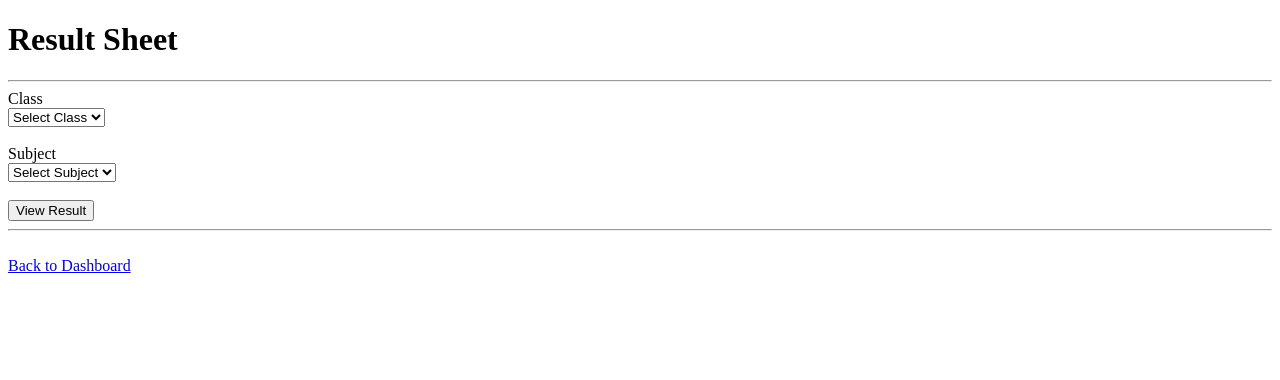
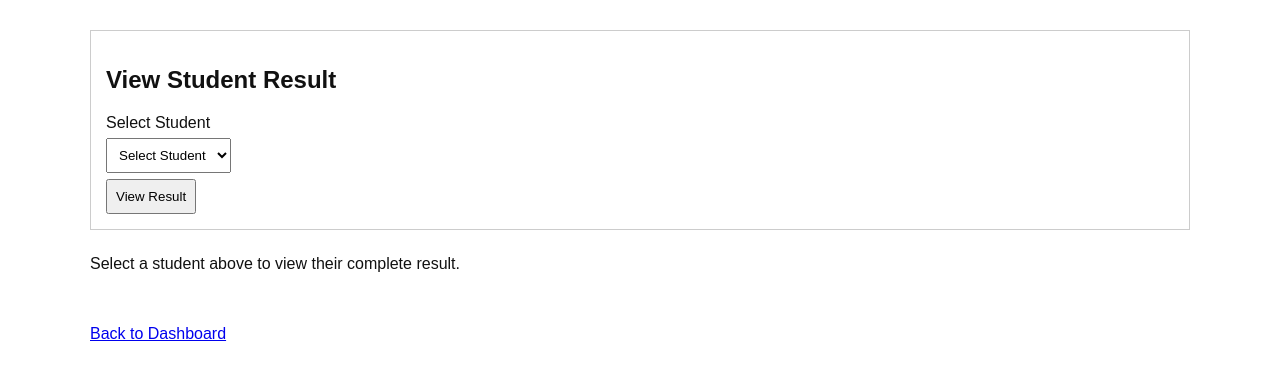
Before and after one commit to timo1456/NIA, a Flask app: template templates/result_sheet.html in a window 1280 px wide. Shown: the top 380 px of the page. Run offline with Flask 3, Linux system fonts and the light colour scheme; the template is opened without the code that fills it, so the values that code supplies are empty.

Commit message:
Create multi-subject student result view

```diff
--- a/templates/result_sheet.html
+++ b/templates/result_sheet.html
@@ -3,106 +3,248 @@
 <head>
     <meta charset="UTF-8">
     <meta name="viewport" content="width=device-width, initial-scale=1.0">
-    <title>Result Sheet</title>
+    <title>Student Result</title>
+
+    <style>
+        body {
+            font-family: Arial, sans-serif;
+            margin: 30px;
+            color: #111;
+        }
+
+        .result-container {
+            max-width: 1100px;
+            margin: auto;
+        }
+
+        .school-header {
+            text-align: center;
+            border-bottom: 3px solid #111;
+            padding-bottom: 15px;
+        }
+
+        .school-header h1 {
+            margin: 0;
+        }
+
+        .school-header h2 {
+            margin: 8px 0 0;
+        }
+
+        .student-info {
+            display: grid;
+            grid-template-columns: repeat(2, 1fr);
+            gap: 8px 30px;
+            margin: 20px 0;
+        }
+
+        .student-info p {
+            margin: 4px 0;
+        }
+
+        .result-table {
+            width: 100%;
+            border-collapse: collapse;
+            margin-top: 15px;
+        }
+
+        .result-table th,
+        .result-table td {
+            border: 1px solid #333;
+            padding: 9px 7px;
+            text-align: center;
+        }
+
+        .result-table th {
+            background: #eee;
+        }
+
+        .result-table th:first-child,
+        .result-table td:first-child {
+            text-align: left;
+        }
+
+        .summary {
+            display: flex;
+            gap: 30px;
+            margin-top: 20px;
+            padding: 15px;
+            border: 1px solid #333;
+        }
+
+        .summary strong {
+            display: block;
+            margin-bottom: 4px;
+        }
+
+        .controls {
+            margin-bottom: 25px;
+            padding: 15px;
+            border: 1px solid #ccc;
+        }
+
+        .controls select,
+        .controls button {
+            padding: 8px;
+            margin-top: 6px;
+        }
+
+        .print-button {
+            margin-top: 20px;
+            padding: 9px 16px;
+        }
+
+        @media print {
+            .controls,
+            .print-button,
+            .back-link {
+                display: none;
+            }
+
+            body {
+                margin: 10px;
+            }
+        }
+
+        @media (max-width: 700px) {
+            .student-info {
+                grid-template-columns: 1fr;
+            }
+
+            .result-table {
+                font-size: 12px;
+            }
+
+            .result-table th,
+            .result-table td {
+                padding: 6px 4px;
+            }
+
+            .summary {
+                flex-direction: column;
+                gap: 10px;
+            }
+        }
+    </style>
 </head>
 <body>
 
-<h1>Result Sheet</h1>
+<div class="result-container">
 
-{% if active_period %}
-    <p><strong>Academic Session:</strong> {{ active_period.academic_session }}</p>
-    <p><strong>Term:</strong> {{ active_period.term }}</p>
-{% endif %}
+    <div class="controls">
+        <h2>View Student Result</h2>
 
-<hr>
+        <form method="GET" action="/result-sheet">
 
-<form method="GET" action="/result-sheet">
-    <label for="class_name">Class</label><br>
+            <label for="student_id">Select Student</label><br>
 
-    <select name="class_name" id="class_name" required>
-        <option value="">Select Class</option>
-        {% for class in classes %}
-            <option value="{{ class }}" {% if class_name == class %}selected{% endif %}>
-                {{ class }}
-            </option>
-        {% endfor %}
-    </select>
+            <select name="student_id" id="student_id" required>
+                <option value="">Select Student</option>
 
-    <br><br>
+                {% for item in available_students %}
+                    <option
+                        value="{{ item.id }}"
+                        {% if selected_student_id == item.id %}selected{% endif %}
+                    >
+                        {{ item.name }} — {{ item.class_name }}
+                    </option>
+                {% endfor %}
+            </select>
 
-    <label for="subject_id">Subject</label><br>
+            <br>
+            <button type="submit">View Result</button>
+        </form>
+    </div>
 
-    <select name="subject_id" id="subject_id" required>
-        <option value="">Select Subject</option>
-        {% for subject in subjects %}
-            <option value="{{ subject.id }}" {% if subject_id == subject.id %}selected{% endif %}>
-                {{ subject.name }}
-            </option>
-        {% endfor %}
-    </select>
+    {% if student %}
 
-    <br><br>
-    <button type="submit">View Result</button>
-</form>
+        <div class="school-header">
+            <h1>NEW INNOVATION ACADEMY</h1>
+            <h2>STUDENT TERMINAL RESULT</h2>
+            <p>
+                {{ active_period.term }} —
+                {{ active_period.academic_session }} ACADEMIC SESSION
+            </p>
+        </div>
 
-<hr>
+        <div class="student-info">
+            <p><strong>Student Name:</strong> {{ student.name }}</p>
+            <p><strong>Student ID:</strong> NIA/{{ "%04d"|format(student.id) }}</p>
+            <p><strong>Class:</strong> {{ student.class_name }}</p>
+            <p><strong>Gender:</strong> {{ student.gender }}</p>
+        </div>
 
-{% if class_name and subject_id %}
-
-    {% if students %}
-
-        <h2>{{ class_name }}</h2>
-
-        <p>
-            <strong>Class Average:</strong>
-            {{ "%.2f"|format(class_average) }}
-        </p>
-
-        <table border="1" cellpadding="8">
+        <table class="result-table">
             <thead>
                 <tr>
-                    <th>Student</th>
-                    <th>CA 1</th>
-                    <th>CA 2</th>
-                    <th>CA 3</th>
+                    <th>Subject</th>
+                    <th>CA1</th>
+                    <th>CA2</th>
+                    <th>CA3</th>
                     <th>Exam</th>
                     <th>Total</th>
                     <th>Grade</th>
                     <th>Remark</th>
+                    <th>Class Average</th>
                 </tr>
             </thead>
 
             <tbody>
-                {% for student in students %}
+                {% for subject in subjects %}
 
-                    {% set score = scores.get(student.id) %}
+                    {% set score = scores.get(subject.id) %}
                     {% set total = calculate_total(score) %}
 
                     <tr>
-                        <td>{{ student.name }}</td>
+                        <td>{{ subject.name }}</td>
                         <td>{{ score.ca1 if score else 0 }}</td>
                         <td>{{ score.ca2 if score else 0 }}</td>
                         <td>{{ score.ca3 if score else 0 }}</td>
                         <td>{{ score.exam if score else 0 }}</td>
-                        <td>{{ total }}</td>
+                        <td><strong>{{ total }}</strong></td>
                         <td>{{ calculate_grade(total) }}</td>
                         <td>{{ calculate_remark(total) }}</td>
+                        <td>
+                            {{ "%.2f"|format(class_averages.get(subject.id, 0)) }}
+                        </td>
                     </tr>
 
                 {% endfor %}
             </tbody>
         </table>
 
+        <div class="summary">
+            <div>
+                <strong>Total Marks</strong>
+                {{ overall_total }}
+            </div>
+
+            <div>
+                <strong>Average</strong>
+                {{ "%.2f"|format(overall_average) }}%
+            </div>
+
+            <div>
+                <strong>Subjects</strong>
+                {{ subjects|length }}
+            </div>
+        </div>
+
+        <button class="print-button" onclick="window.print()">
+            Print Result
+        </button>
+
     {% else %}
 
-        <p>There are no students in this class.</p>
+        <p>Select a student above to view their complete result.</p>
 
     {% endif %}
 
-{% endif %}
+    <br><br>
 
-<br>
-<a href="/dashboard">Back to Dashboard</a>
+    <a class="back-link" href="/dashboard">Back to Dashboard</a>
+
+</div>
 
 </body>
 </html>
```
